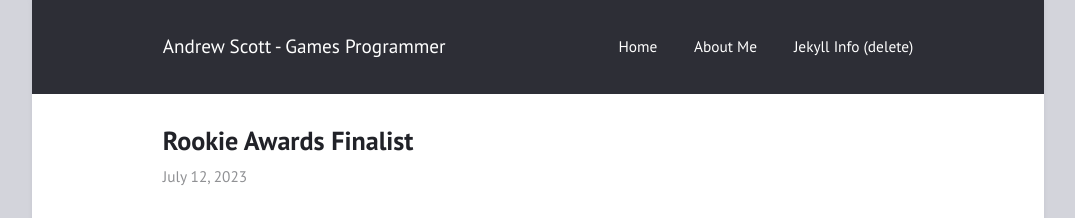
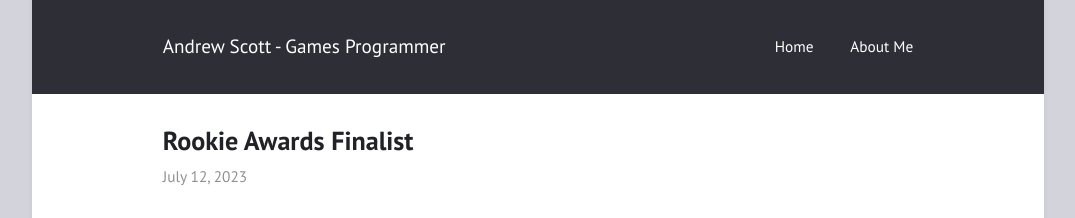
Before and after one commit to andrewscott02/andrewscott02.github.io, a Jekyll site: the page built from index.html, in a window 1280 px wide and 900 px high. Shown: the top 218 px of the window, without its empty margins (102-1177 px from the left). Built offline with Jekyll 4.4.1, drawn with Linux system fonts in a browser that asks for light colours; a file with an impossible date is left out; part of the change alters nothing that is shown.

```diff
--- a/_config.yml
+++ b/_config.yml
@@ -18,7 +18,6 @@ minimal: false             # use a dark header
 navigation:                # accepts {file, title, url, icon, sidebaricon}
   - {file: "index.html"}
   - {file: "about.html"}
-  - {file: "README.md"}
 
 external:                  # shows a footer with social links - for available icons see fontawesome.com/icons
   - {title: Mail, icon: envelope, url: "mailto:andrewscott02@icloud.com"}
```
